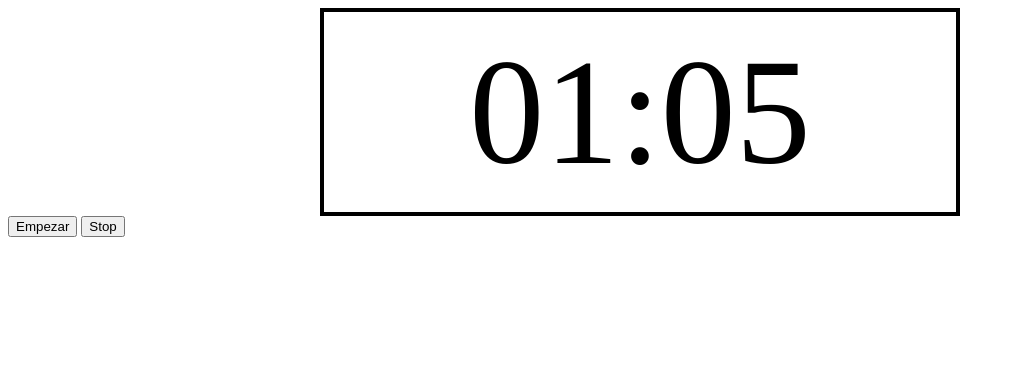
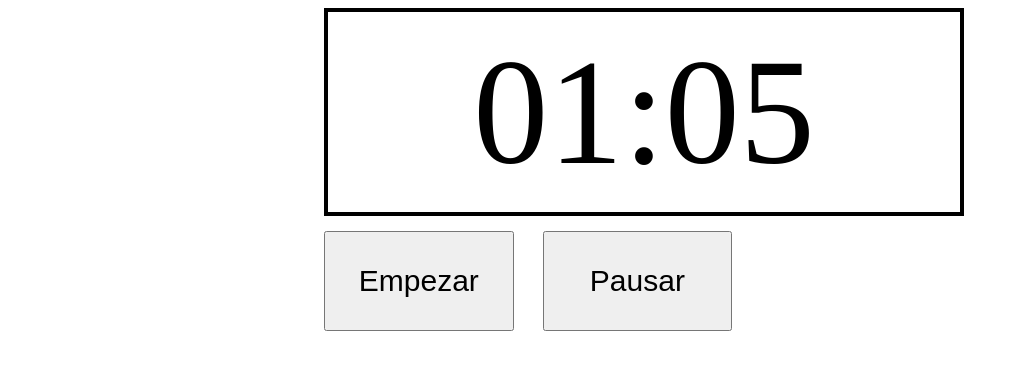
Before and after one commit to lucyGMDev/CronometroDebate, a plain HTML site: page index.html in a window 1280 px wide. Shown: the whole page, without its empty margins (0-1019 px from the left). Drawn offline with Linux system fonts and the light colour scheme.

Commit message:
Improvment Timer Interface

```diff
--- a/assets/css/style.css
+++ b/assets/css/style.css
@@ -1,5 +1,10 @@
+
+#debate-panel{
+    width: 50%;
+    margin: 0px auto;
+}
 #debate-timer{
-    width: 50%;
+    width: 100%;
     height: 200px;
     border: 4px solid black;
     margin: 0px auto;
@@ -10,3 +15,15 @@
 .debate-timer-out-time{
     background-color: red;
 }
+
+#debate-panel button{
+    width:30%;
+    height:100px;
+    text-align: center;
+    font-size: 30px;
+    margin-left: 25px;
+    margin-top: 15px;
+}
+#debate-panel button:first-of-type{
+    margin-left: 0px;
+}
--- a/index.html
+++ b/index.html
@@ -12,7 +12,7 @@
                 00:00
             </div>
             <button id="debate-start">Empezar</button>
-            <button id="debate-stop">Stop</button>
+            <button id="debate-stop">Pausar</button>
         </div>
 
     </body>
--- a/js/timer.js
+++ b/js/timer.js
@@ -61,6 +61,7 @@ window.addEventListener('load',()=>{
         {
             clearInterval(timeDown);
             timeDown=undefined;
+            startButton.innerText="Reanudar";
         }
     })
 
```
